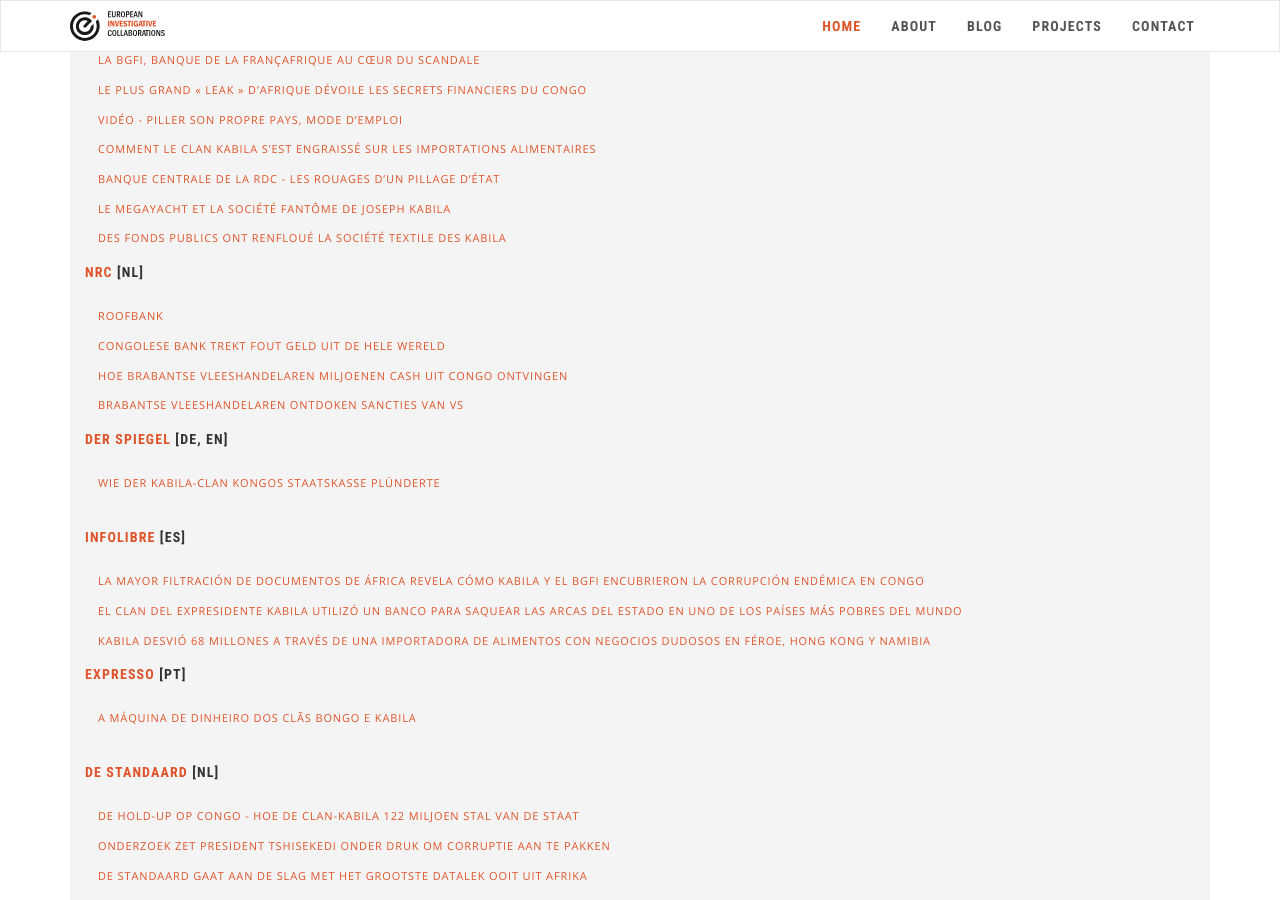
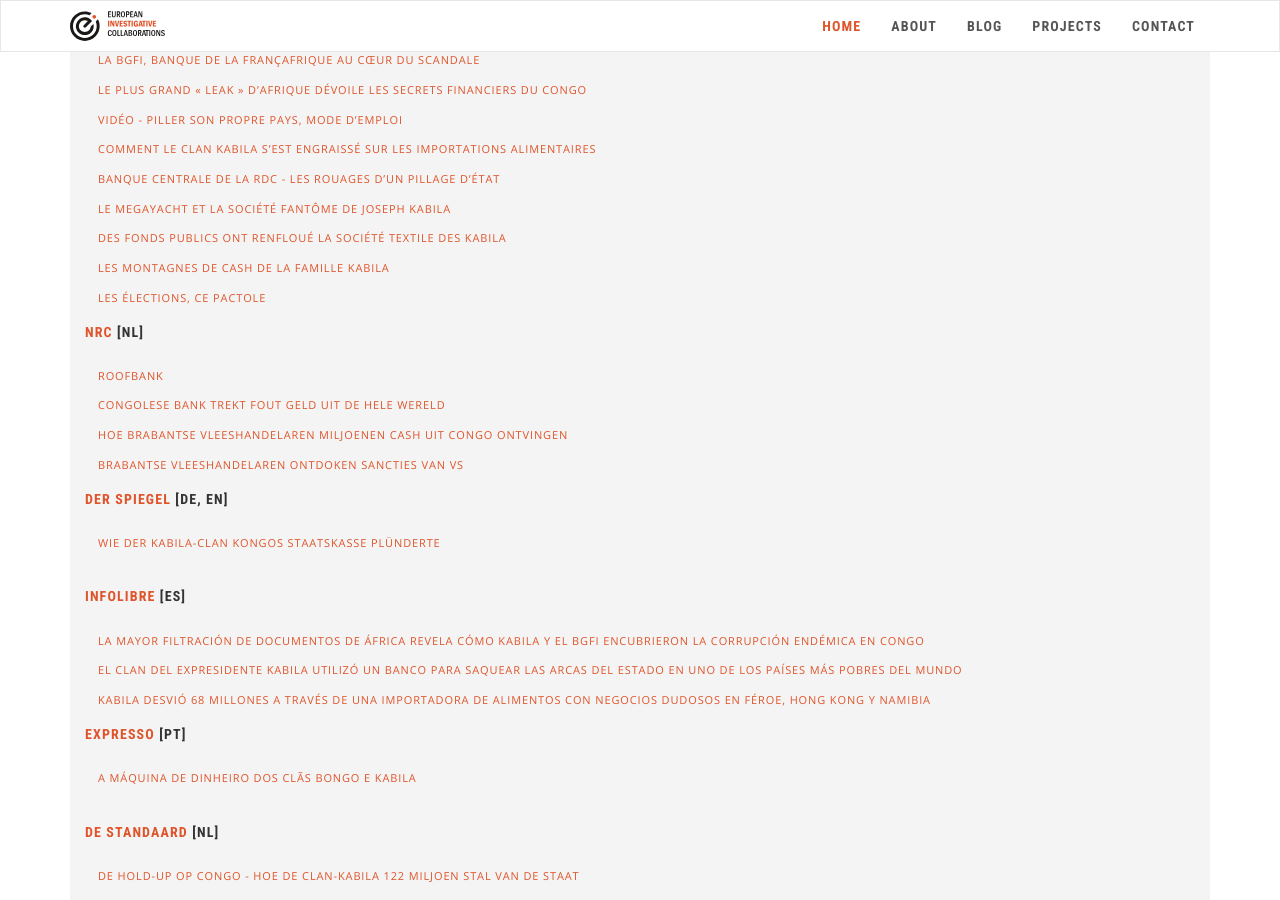
Before and after one commit to eic-network/eic-incubator.github.io, a Jekyll site: the page built from _projects/congo-holdup.md, in a window 1280 px wide and 900 px high, scrolled down 1297 px. Built offline with Jekyll 4.4.1, drawn with Linux system fonts in a browser that asks for light colours; nearby versions of some CDN libraries.

Commit message:
Update congo-holdup.md

```diff
--- a/_projects/congo-holdup.md
+++ b/_projects/congo-holdup.md
@@ -32,6 +32,10 @@ publications:
     url: https://www.mediapart.fr/journal/international/231121/congo-hold-le-megayacht-et-la-societe-fantome-de-joseph-kabila
   - name: Des fonds publics ont renfloué la société textile des Kabila
     url: https://www.mediapart.fr/journal/international/241121/congo-hold-des-fonds-publics-ont-renfloue-la-societe-textile-des-kabila
+  - name: Les montagnes de cash de la famille Kabila
+    url: https://www.mediapart.fr/journal/international/241121/congo-hold-les-montagnes-de-cash-de-la-famille-kabila
+  - name: Les élections, ce pactole
+    url: https://www.mediapart.fr/journal/international/251121/congo-hold-les-elections-ce-pactole
   name: Mediapart
   url: https://www.mediapart.fr
 - lang: "[NL]"
```
